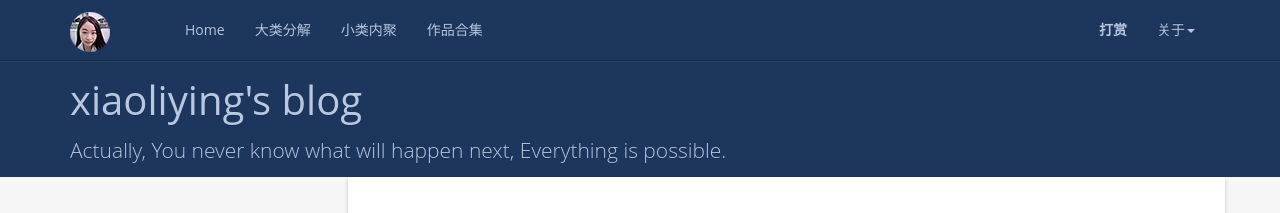
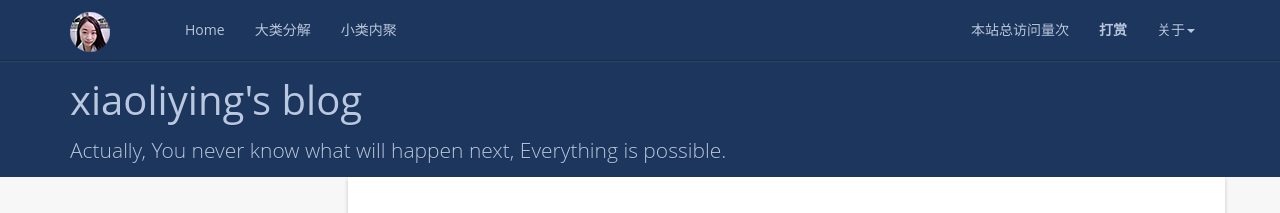
Before and after one commit to xiaoliying0912/xiaoliying0912.github.io, a Jekyll site: the page built from index.html, in a window 1280 px wide. Shown: the top 213 px of the page. Built offline with Jekyll 4.4.1, drawn with Linux system fonts in a browser that asks for light colours; nearby versions of some CDN libraries; the list of posts is cut into pages by our own code; comment, search, counter and statistics services are not loaded.

Commit message:
增加访问量

```diff
--- a/_includes/footer.html
+++ b/_includes/footer.html
@@ -1,13 +1,7 @@
 <footer class="footer" role="contentinfo">
 	<div class="container">
-		<p class="copyright">Copyright &copy; 2014-{{ site.time | date: '%Y' }}
-			<a href="{{site.resume_site}}"><code>{{ site.author }}</code></a>.
-		</p>
-	    <p>
-	    	Powered by
-	    	<a href="http://jekyllrb.com">Jekyll</a>, theme from
-			<a href="http://lesscss.cn/">Less</a>
-	    </p>
+		<p class="copyright">Copyright &copy; 2014-{{ site.time | date: '%Y' }} <a href="{{site.resume_site}}"><code>{{ site.author }}</code></a>.</p>
+		<p>Powered by <a href="http://jekyllrb.com">Jekyll</a>, theme from <a href="http://lesscss.cn/">Less</a></p>
 	</div>
 </footer>
 
@@ -16,3 +10,4 @@
 <script src="{{ '/styles/js/holder.min.js' | prepend: site.baseurl }}"></script>
 <script src="{{ '/styles/js/lessismore.js' | prepend: site.baseurl }}"></script>
 <script src="{{ '/styles/js/application.js' | prepend: site.baseurl }}"></script>
+<script async src="//dn-lbstatics.qbox.me/busuanzi/2.3/busuanzi.pure.mini.js"></script>
--- a/_includes/header.html
+++ b/_includes/header.html
@@ -21,11 +21,11 @@
         <li>
           <a href="{{ '/tag' | prepend: site.baseurl }}">小类内聚</a>
         </li>
-        <li>
-          <a href="{{ '/tag' | prepend: site.baseurl }}">作品合集</a>
-        </li>
       </ul>
       <ul class="nav navbar-nav navbar-right">
+        <li>
+            <a><span id="busuanzi_container_site_pv">本站总访问量<span id="busuanzi_value_site_pv"></span>次</span></a>
+        </li>
         <li>
           <a href="{{ '/donate/' | prepend: site.baseurl }}"><strong>打赏</strong></a>
         </li>
@@ -38,7 +38,7 @@
             <li><a rel="nofollow" href="{{ '/reference' | prepend: site.baseurl }}">推荐博客</a></li>
             <li><a href="{{ '/feed.xml' | prepend: site.baseurl }}">RSS订阅</a></li>
             <li class="divider"></li>
-            <li><a rel="nofollow" target="_blank" href="https://github.com/luoyan35714/LessOrMore.git">本项目</a></li>
+            <li><a rel="nofollow" target="_blank" href="https://github.com/xiaoliying0912/xiaoliying0912.github.io">本项目</a></li>
           </ul>
         </li>
       </ul>
```
